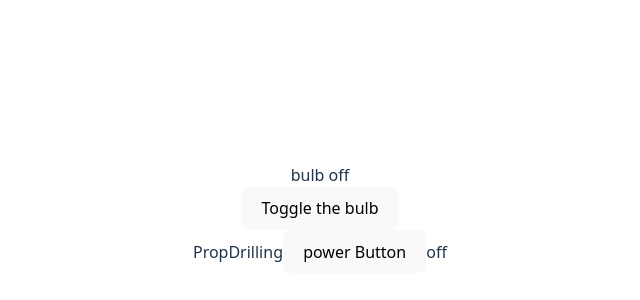
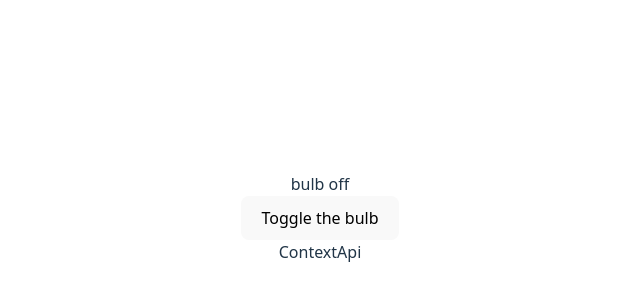
Before and after one commit to AnakinCodeWalker/code, a React (Vite) app in the folder React/week-10.2-ContextApi/: page / in a window 1280 px wide. Shown: the part 182-482 px from the top of the page, without its empty margins (320-960 px from the left). Built offline with nearby package versions, Linux system fonts and the light colour scheme.

Commit message:
making hands dirty with context api

```diff
--- a/React/week-10.2-ContextApi/src/App.jsx
+++ b/React/week-10.2-ContextApi/src/App.jsx
@@ -1,6 +1,11 @@
 import { useState } from 'react'
+import ContextApi from './component/ContextApi'
 import './App.css'
-import PropDrilling from './component/PropDrilling'
+
+// for propDrilling...
+// import PropDrilling from './component/PropDrilling'
+
+
 // THIS IS ROLLING UP THE STATE.
 
 // usually props are passed from parent to child.
@@ -15,7 +20,8 @@ function App() {
 
   return <div>
     <LightBulb />
-    <PropDrilling/>
+               {/* <PropDrilling/> */}
+    <ContextApi></ContextApi>
   </div>
 }
 
--- /dev/null
+++ b/React/week-10.2-ContextApi/src/component/ContextApi.jsx
@@ -0,0 +1,14 @@
+import { createContext } from "react"
+/*
+1. createContext()
+2.provider
+3.consumer
+*/
+const bublContext = createContext()
+const ContextApi = () => {
+    return (
+        <div>ContextApi</div>
+    )
+}
+
+export default ContextApi
```
Also changed, not shown: React/week-10.2-ContextApi/src/component/notes.js (+20 -1 lines).
